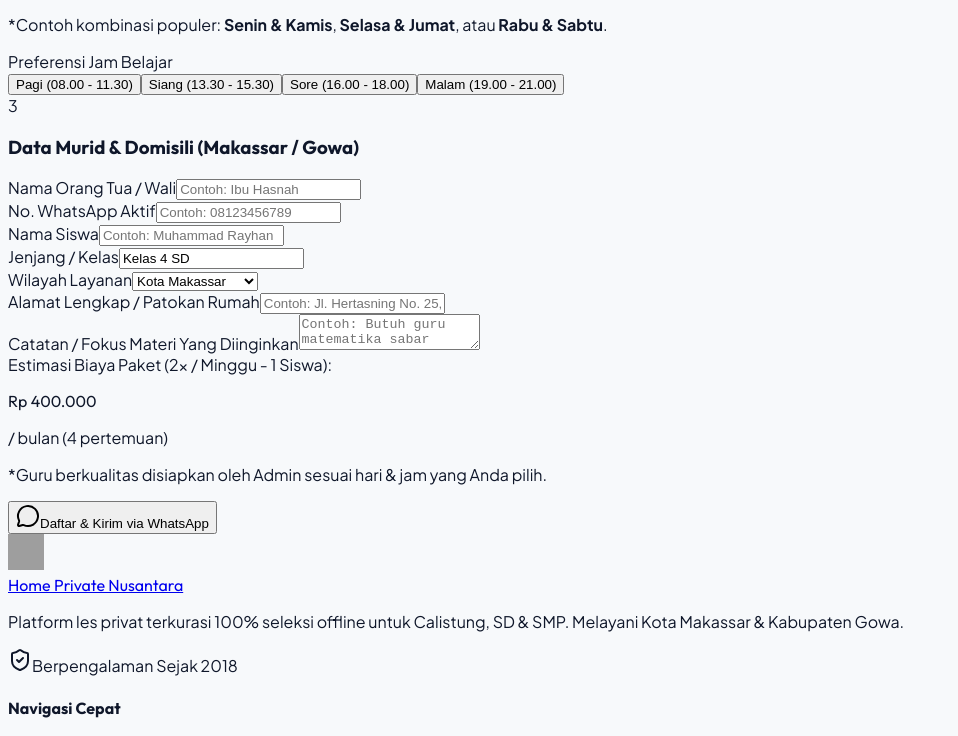
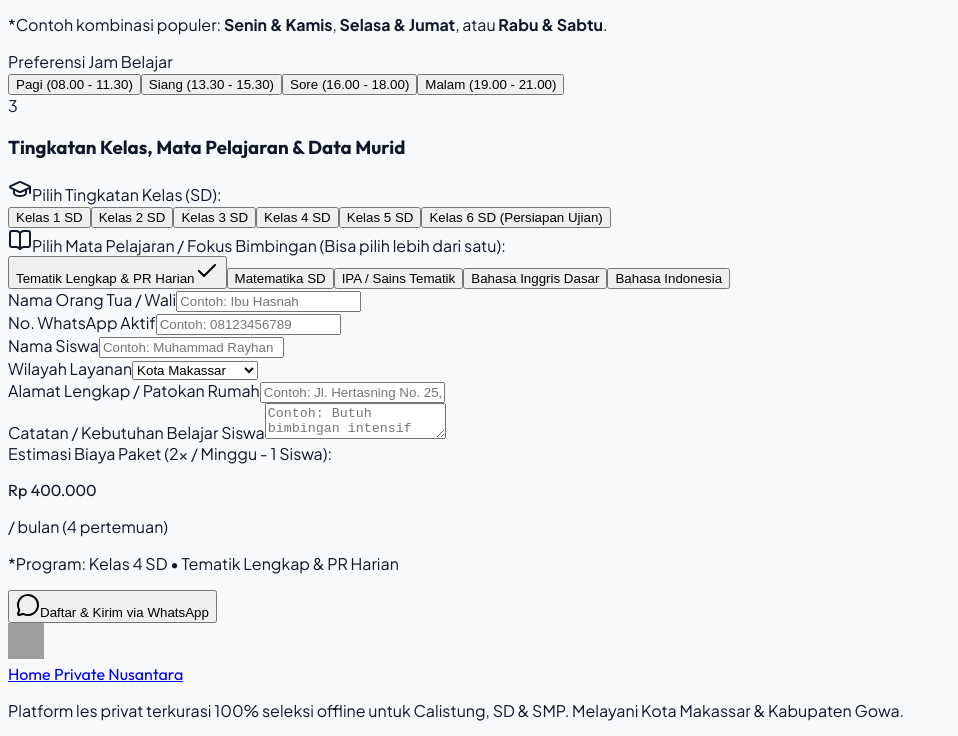
Before and after one commit to ganimalqudhaifi/home-private-nusantara, a Next.js app in the folder web/: page / in a window 1280 px wide. Shown: the part 5826-6562 px from the top of the page, without its empty margins (0-958 px from the left). Built offline with nearby package versions, Linux system fonts and the light colour scheme; grey boxes are pictures that could not be loaded.

Commit message:
feat(booking): implement dynamic class selection and subject tags based on program level

```diff
--- a/web/src/components/landing/QuickBookingFormSection.tsx
+++ b/web/src/components/landing/QuickBookingFormSection.tsx
@@ -1,16 +1,14 @@
 'use client';
 
-import React, { useState, useMemo } from 'react';
+import React, { useState, useMemo, useEffect } from 'react';
 import { BRAND_INFO, PRICING_PACKAGES } from '../../data/mockData';
 import { Button } from '../shared/Button';
 import {
   MessageCircle,
   CalendarCheck,
-  Users,
-  Clock,
-  Sparkles,
-  MapPin,
   Check,
+  BookOpen,
+  GraduationCap,
 } from 'lucide-react';
 
 const DAYS_OF_WEEK = [
@@ -30,6 +28,66 @@ const TIME_OPTIONS = [
   { label: 'Malam (19.00 - 21.00)', value: 'Malam (19.00 - 21.00)' },
 ] as const;
 
+interface LevelOptionConfig {
+  readonly grades: readonly string[];
+  readonly subjects: readonly string[];
+  readonly placeholderNote: string;
+}
+
+const LEVEL_CONFIGS: Record<'calistung' | 'sd' | 'smp', LevelOptionConfig> = {
+  calistung: {
+    grades: [
+      'TK A (4-5 Tahun)',
+      'TK B (5-6 Tahun)',
+      'Pra-SD / Persiapan Masuk SD',
+      'Kelas 1 SD (Remedial Membaca)',
+    ],
+    subjects: [
+      'Mengenal Huruf & Mengeja',
+      'Menulis Kata & Kalimat',
+      'Berhitung Dasar (Angka & Tambah/Kurang)',
+      'Paket Komplit Calistung',
+    ],
+    placeholderNote:
+      'Contoh: Anak belum lancar mengeja 2 suku kata, butuh metode belajar visual yang menyenangkan.',
+  },
+  sd: {
+    grades: [
+      'Kelas 1 SD',
+      'Kelas 2 SD',
+      'Kelas 3 SD',
+      'Kelas 4 SD',
+      'Kelas 5 SD',
+      'Kelas 6 SD (Persiapan Ujian)',
+    ],
+    subjects: [
+      'Tematik Lengkap & PR Harian',
+      'Matematika SD',
+      'IPA / Sains Tematik',
+      'Bahasa Inggris Dasar',
+      'Bahasa Indonesia',
+    ],
+    placeholderNote:
+      'Contoh: Butuh bimbingan intensif materi pecahan campuran dan persiapan ulangan harian matematika.',
+  },
+  smp: {
+    grades: [
+      'Kelas 7 SMP (Fase D)',
+      'Kelas 8 SMP',
+      'Kelas 9 SMP (Persiapan Masuk SMA)',
+    ],
+    subjects: [
+      'Matematika SMP (Aljabar & Geometri)',
+      'IPA Fisika',
+      'IPA Biologi',
+      'Bahasa Inggris SMP',
+      'Semua Mapel Utama & PR',
+    ],
+    placeholderNote:
+      'Contoh: Fokus pendalaman rumus fisika gerak dan aljabar matematika untuk persiapan PTS.',
+  },
+};
+
 export function QuickBookingFormSection() {
   const [levelId, setLevelId] = useState<'calistung' | 'sd' | 'smp'>('sd');
   const [frequency, setFrequency] = useState<'2x' | '3x'>('2x');
@@ -37,15 +95,38 @@ export function QuickBookingFormSection() {
   const [selectedDays, setSelectedDays] = useState<string[]>(['Senin', 'Kamis']);
   const [preferredTime, setPreferredTime] = useState<string>(TIME_OPTIONS[2].value);
 
+  // Dynamic Class & Subjects state
+  const [selectedGrade, setSelectedGrade] = useState<string>(LEVEL_CONFIGS.sd.grades[3]);
+  const [selectedSubjects, setSelectedSubjects] = useState<string[]>([LEVEL_CONFIGS.sd.subjects[0]]);
+
   const [parentName, setParentName] = useState('');
   const [parentPhone, setParentPhone] = useState('');
   const [studentName, setStudentName] = useState('');
-  const [grade, setGrade] = useState('Kelas 4 SD');
   const [cityArea, setCityArea] = useState<'Makassar' | 'Gowa'>('Makassar');
   const [address, setAddress] = useState('');
   const [notes, setNotes] = useState('');
 
   const requiredDayCount = frequency === '2x' ? 2 : 3;
+  const currentConfig = LEVEL_CONFIGS[levelId];
+
+  // When user changes program level, synchronize grade and subjects defaults
+  const handleLevelChange = (newLevel: 'calistung' | 'sd' | 'smp') => {
+    setLevelId(newLevel);
+    const config = LEVEL_CONFIGS[newLevel];
+    setSelectedGrade(config.grades[0]);
+    setSelectedSubjects([config.subjects[0]]);
+  };
+
+  // Toggle Subject selection
+  const handleToggleSubject = (subject: string) => {
+    if (selectedSubjects.includes(subject)) {
+      if (selectedSubjects.length > 1) {
+        setSelectedSubjects(selectedSubjects.filter((s) => s !== subject));
+      }
+    } else {
+      setSelectedSubjects([...selectedSubjects, subject]);
+    }
+  };
 
   // Toggle Day Selection with Limit
   const handleToggleDay = (day: string) => {
@@ -55,7 +136,6 @@ export function QuickBookingFormSection() {
       if (selectedDays.length < requiredDayCount) {
         setSelectedDays([...selectedDays, day]);
       } else {
-        // Replace oldest
         setSelectedDays([...selectedDays.slice(1), day]);
       }
     }
@@ -86,11 +166,14 @@ export function QuickBookingFormSection() {
 
     const selectedPkg = PRICING_PACKAGES.find((p) => p.levelId === levelId);
     const daysStr = selectedDays.join(', ') || 'Belum dipilih';
+    const subjectsStr = selectedSubjects.join(', ') || 'Semua Materi';
 
     const message = `Halo Admin Home Private Nusantara, saya ingin mendaftar/konsultasi les privat di rumah dengan formulir berikut:
 
 *Rincian Paket & Jadwal:*
-- Program / Jenjang: ${selectedPkg?.levelName || levelId.toUpperCase()}
+- Program: ${selectedPkg?.levelName || levelId.toUpperCase()}
+- Tingkatan / Kelas: ${selectedGrade}
+- Mata Pelajaran / Fokus: ${subjectsStr}
 - Frekuensi: ${frequency} seminggu (${studentCount} Siswa)
 - Estimasi Biaya: Rp ${estimatedPrice.toLocaleString('id-ID')} / bulan
 - Pilihan Hari Belajar: ${daysStr}
@@ -99,7 +182,7 @@ export function QuickBookingFormSection() {
 *Data Siswa & Orang Tua:*
 - Nama Orang Tua/Wali: ${parentName || '-'}
 - No. WhatsApp: ${parentPhone || '-'}
-- Nama Siswa & Kelas: ${studentName || '-'} (${grade})
+- Nama Siswa: ${studentName || '-'}
 - Wilayah Layanan: Kota/Kab. ${cityArea}
 - Alamat Lengkap: ${address || '-'}
 - Catatan / Kebutuhan Belajar: ${notes || '-'}
@@ -124,7 +207,7 @@ Mohon konfirmasi ketersediaan guru pengajar untuk jadwal tersebut. Terima kasih!
             Formulir Pemesanan Guru Les Privat
           </h2>
           <p className="text-sm text-text-muted">
-            Tanpa perlu login. Isi preferensi hari dan data bimbingan, lalu klik untuk terhubung langsung ke WhatsApp Admin ({BRAND_INFO.contact.whatsapp}).
+            Tanpa perlu login. Pilih paket dan preferensi hari, lalu klik untuk konsultasi via WhatsApp Admin ({BRAND_INFO.contact.whatsapp}).
           </p>
         </div>
 
@@ -146,13 +229,15 @@ Mohon konfirmasi ketersediaan guru pengajar untuk jadwal tersebut. Terima kasih!
 
             {/* Level Selector */}
             <div className="grid grid-cols-3 gap-3">
-              {PRICING_PACKAGES.map((pkg) => (
+              {PRICING_PACKAGES.map((pkg) => {
+                const isCurrent = levelId === pkg.levelId;
+                return (
                   <button
                     key={pkg.levelId}
                     type="button"
-                  onClick={() => setLevelId(pkg.levelId as 'calistung' | 'sd' | 'smp')}
+                    onClick={() => handleLevelChange(pkg.levelId as 'calistung' | 'sd' | 'smp')}
                     className={`p-3.5 rounded-2xl border text-center transition-all flex flex-col items-center justify-center gap-1 ${
-                    levelId === pkg.levelId
+                      isCurrent
                         ? 'border-primary-container bg-primary-container text-white shadow-xs'
                         : 'border-border-whisper bg-surface-container-low hover:bg-surface-container text-text-primary'
                     }`}
@@ -160,11 +245,12 @@ Mohon konfirmasi ketersediaan guru pengajar untuk jadwal tersebut. Terima kasih!
                     <span className="font-headline text-xs sm:text-sm font-bold">
                       {pkg.levelName.split(' ')[0]}
                     </span>
-                  <span className={`text-[10px] ${levelId === pkg.levelId ? 'text-white/80' : 'text-text-muted'}`}>
+                    <span className={`text-[10px] ${isCurrent ? 'text-white/80' : 'text-text-muted'}`}>
                       {pkg.levelBadge}
                     </span>
                   </button>
-              ))}
+                );
+              })}
             </div>
 
             {/* Frequency & Student Count Grid */}
@@ -298,18 +384,74 @@ Mohon konfirmasi ketersediaan guru pengajar untuk jadwal tersebut. Terima kasih!
             </div>
           </div>
 
-          {/* Step 3: Student & Parent Info */}
-          <div className="space-y-4">
+          {/* Step 3: Dynamic Class, Subject & Student Info */}
+          <div className="space-y-5">
             <div className="flex items-center gap-2 pb-2 border-b border-border-whisper">
               <span className="w-6 h-6 rounded-full bg-primary text-white text-xs font-bold flex items-center justify-center">
                 3
               </span>
               <h3 className="font-headline text-sm font-bold text-primary uppercase tracking-wider">
-                Data Murid & Domisili (Makassar / Gowa)
+                Tingkatan Kelas, Mata Pelajaran & Data Murid
               </h3>
             </div>
 
-            <div className="grid grid-cols-1 sm:grid-cols-2 gap-4">
+            {/* Dynamic Class Chips */}
+            <div className="space-y-2">
+              <label className="text-xs font-bold text-text-muted uppercase tracking-wider flex items-center gap-1.5">
+                <GraduationCap className="w-4 h-4 text-primary-container" />
+                <span>Pilih Tingkatan Kelas ({levelId.toUpperCase()}):</span>
+              </label>
+              <div className="flex flex-wrap gap-2">
+                {currentConfig.grades.map((gr) => {
+                  const isSelected = selectedGrade === gr;
+                  return (
+                    <button
+                      key={gr}
+                      type="button"
+                      onClick={() => setSelectedGrade(gr)}
+                      className={`px-3.5 py-2 rounded-xl text-xs font-bold border transition-all ${
+                        isSelected
+                          ? 'border-primary-container bg-primary-container text-white shadow-xs'
+                          : 'border-border-whisper bg-surface-container-low hover:bg-surface-container text-text-primary'
+                      }`}
+                    >
+                      {gr}
+                    </button>
+                  );
+                })}
+              </div>
+            </div>
+
+            {/* Dynamic Subject Tags */}
+            <div className="space-y-2">
+              <label className="text-xs font-bold text-text-muted uppercase tracking-wider flex items-center gap-1.5">
+                <BookOpen className="w-4 h-4 text-primary-container" />
+                <span>Pilih Mata Pelajaran / Fokus Bimbingan (Bisa pilih lebih dari satu):</span>
+              </label>
+              <div className="flex flex-wrap gap-2">
+                {currentConfig.subjects.map((sub) => {
+                  const isSelected = selectedSubjects.includes(sub);
+                  return (
+                    <button
+                      key={sub}
+                      type="button"
+                      onClick={() => handleToggleSubject(sub)}
+                      className={`px-3 py-1.5 rounded-xl text-xs font-semibold border transition-all flex items-center gap-1.5 ${
+                        isSelected
+                          ? 'border-[#DC2626] bg-red-50 text-[#DC2626] font-bold shadow-xs'
+                          : 'border-border-whisper bg-surface-container-lowest text-text-muted hover:text-text-primary'
+                      }`}
+                    >
+                      <span>{sub}</span>
+                      {isSelected && <Check className="w-3 h-3 text-[#DC2626]" />}
+                    </button>
+                  );
+                })}
+              </div>
+            </div>
+
+            {/* Student & Parent Form Fields */}
+            <div className="grid grid-cols-1 sm:grid-cols-2 gap-4 pt-2">
               <div className="space-y-1">
                 <label className="text-xs font-bold text-text-muted uppercase tracking-wider">
                   Nama Orang Tua / Wali
@@ -356,22 +498,6 @@ Mohon konfirmasi ketersediaan guru pengajar untuk jadwal tersebut. Terima kasih!
 
               <div className="space-y-1">
                 <label className="text-xs font-bold text-text-muted uppercase tracking-wider">
-                  Jenjang / Kelas
-                </label>
-                <input
-                  required
-                  type="text"
-                  placeholder="Contoh: Kelas 5 SD"
-                  value={grade}
-                  onChange={(e) => setGrade(e.target.value)}
-                  className="w-full px-3.5 py-2.5 rounded-xl border border-border-whisper bg-surface-container-lowest text-xs"
-                />
-              </div>
-            </div>
-
-            <div className="grid grid-cols-1 sm:grid-cols-3 gap-4">
-              <div className="space-y-1">
-                <label className="text-xs font-bold text-text-muted uppercase tracking-wider">
                   Wilayah Layanan
                 </label>
                 <select
@@ -383,8 +509,9 @@ Mohon konfirmasi ketersediaan guru pengajar untuk jadwal tersebut. Terima kasih!
                   <option value="Gowa">Kabupaten Gowa</option>
                 </select>
               </div>
+            </div>
 
-              <div className="space-y-1 sm:col-span-2">
+            <div className="space-y-1">
               <label className="text-xs font-bold text-text-muted uppercase tracking-wider">
                 Alamat Lengkap / Patokan Rumah
               </label>
@@ -397,17 +524,16 @@ Mohon konfirmasi ketersediaan guru pengajar untuk jadwal tersebut. Terima kasih!
                 className="w-full px-3.5 py-2.5 rounded-xl border border-border-whisper bg-surface-container-lowest text-xs"
               />
             </div>
-            </div>
 
             <div className="space-y-1">
               <label className="text-xs font-bold text-text-muted uppercase tracking-wider">
-                Catatan / Fokus Materi Yang Diinginkan
+                Catatan / Kebutuhan Belajar Siswa
               </label>
               <textarea
                 rows={2}
                 value={notes}
                 onChange={(e) => setNotes(e.target.value)}
-                placeholder="Contoh: Butuh guru matematika sabar untuk persiapan ulangan harian dan pendampingan PR."
+                placeholder={currentConfig.placeholderNote}
                 className="w-full px-3.5 py-2.5 rounded-xl border border-border-whisper bg-surface-container-lowest text-xs resize-none"
               />
             </div>
@@ -426,7 +552,7 @@ Mohon konfirmasi ketersediaan guru pengajar untuk jadwal tersebut. Terima kasih!
                 <span className="text-xs text-text-muted">/ bulan (4 pertemuan)</span>
               </div>
               <p className="text-[11px] text-emerald-700 font-semibold mt-1">
-                *Guru berkualitas disiapkan oleh Admin sesuai hari & jam yang Anda pilih.
+                *Program: {selectedGrade} • {selectedSubjects.join(', ')}
               </p>
             </div>
 
```
Lines whose indentation alone changed are shown as unchanged.
